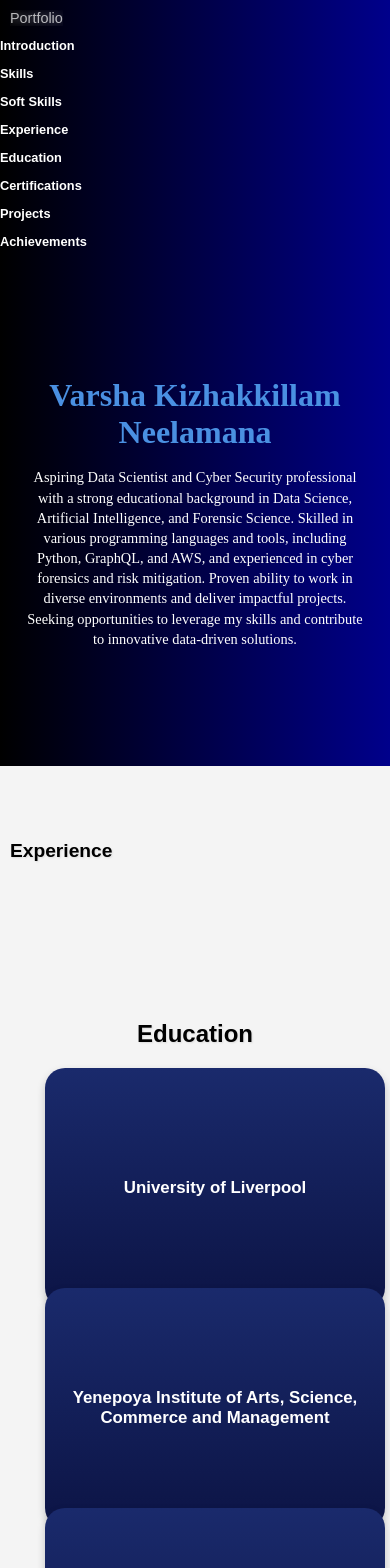
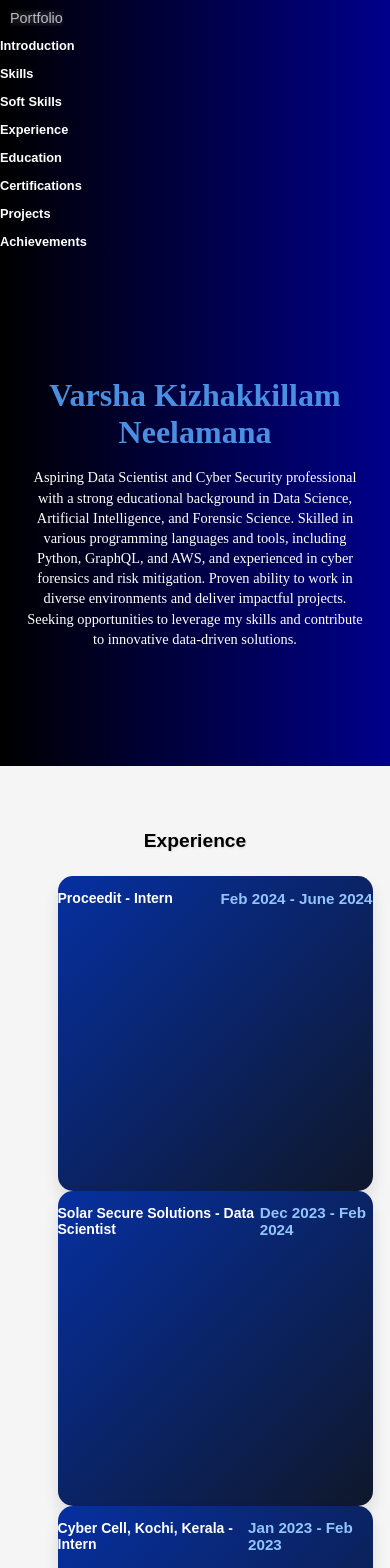
Before and after one commit to varshakn/real_portfolio, a React (Create React App) app: page / in a window 390 px wide. Shown: the top 1568 px of the page. Built offline with nearby package versions, Linux system fonts and the light colour scheme; a web font is replaced by a local one.

Commit message:
Update CSS files

```diff
--- a/src/components/Project.css
+++ b/src/components/Project.css
@@ -65,6 +65,8 @@
   @media (max-width: 768px) {
     .experience-section {
       padding: 3rem 0; /* Adjust padding for mobile */
+      margin: 0 auto; /* Center the section */
+      width: 100%; /* Ensure it takes full width */
     }
 
     .experience-square {
@@ -78,6 +80,8 @@
     .experience-details {
       padding: 1.5rem; /* Adjust padding for experience details */
       font-size: 0.85rem; /* Adjust font size for readability */
+      display: block; /* Ensure details are displayed */
+      opacity: 1; /* Ensure details are visible */
     }
   }
 
@@ -98,5 +102,7 @@
     .experience-details {
       padding: 1rem; /* Adjust padding for experience details */
       font-size: 0.8rem; /* Adjust font size for readability */
+      display: block; /* Ensure details are displayed */
+      opacity: 1; /* Ensure details are visible */
     }
   }
```
